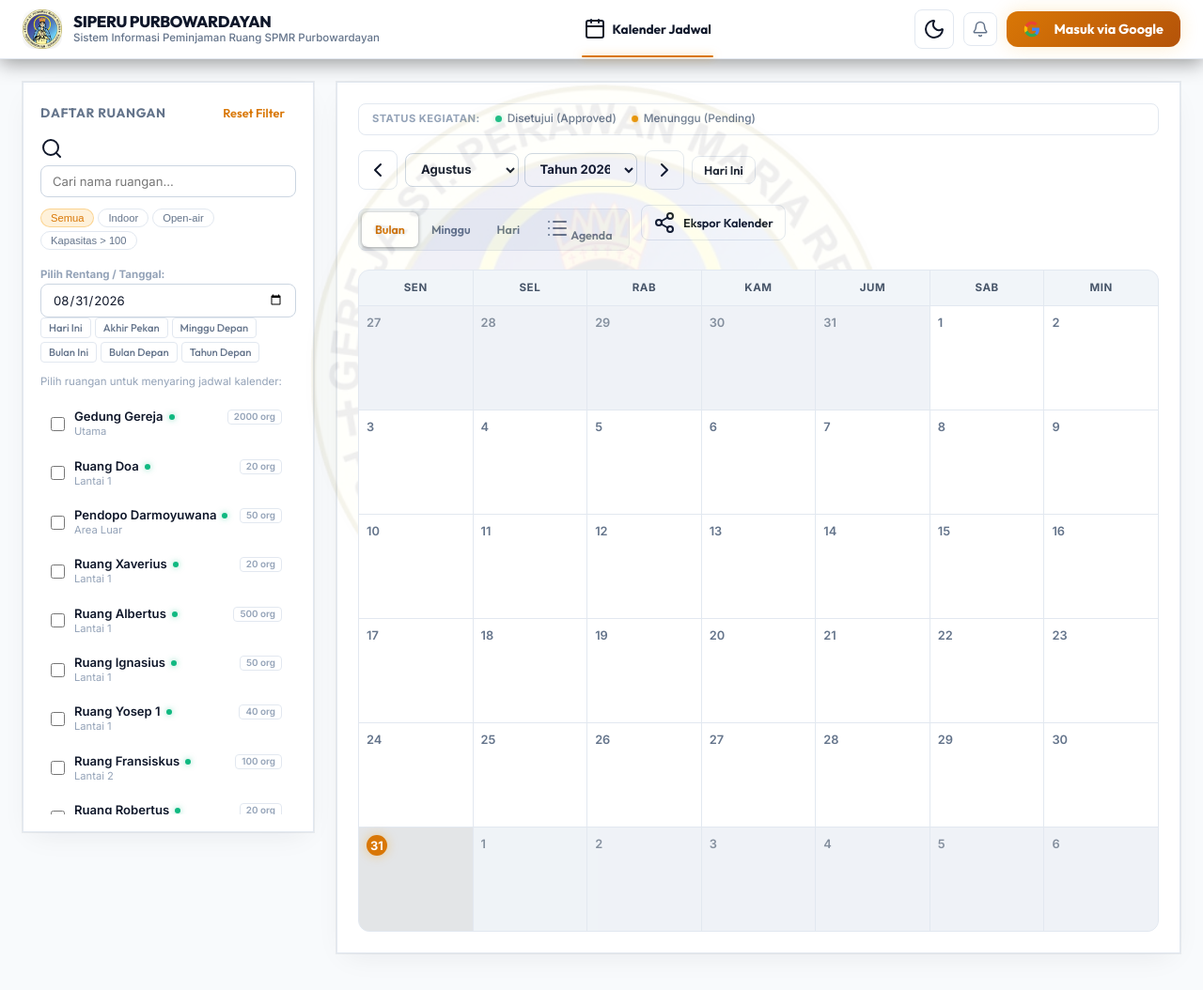
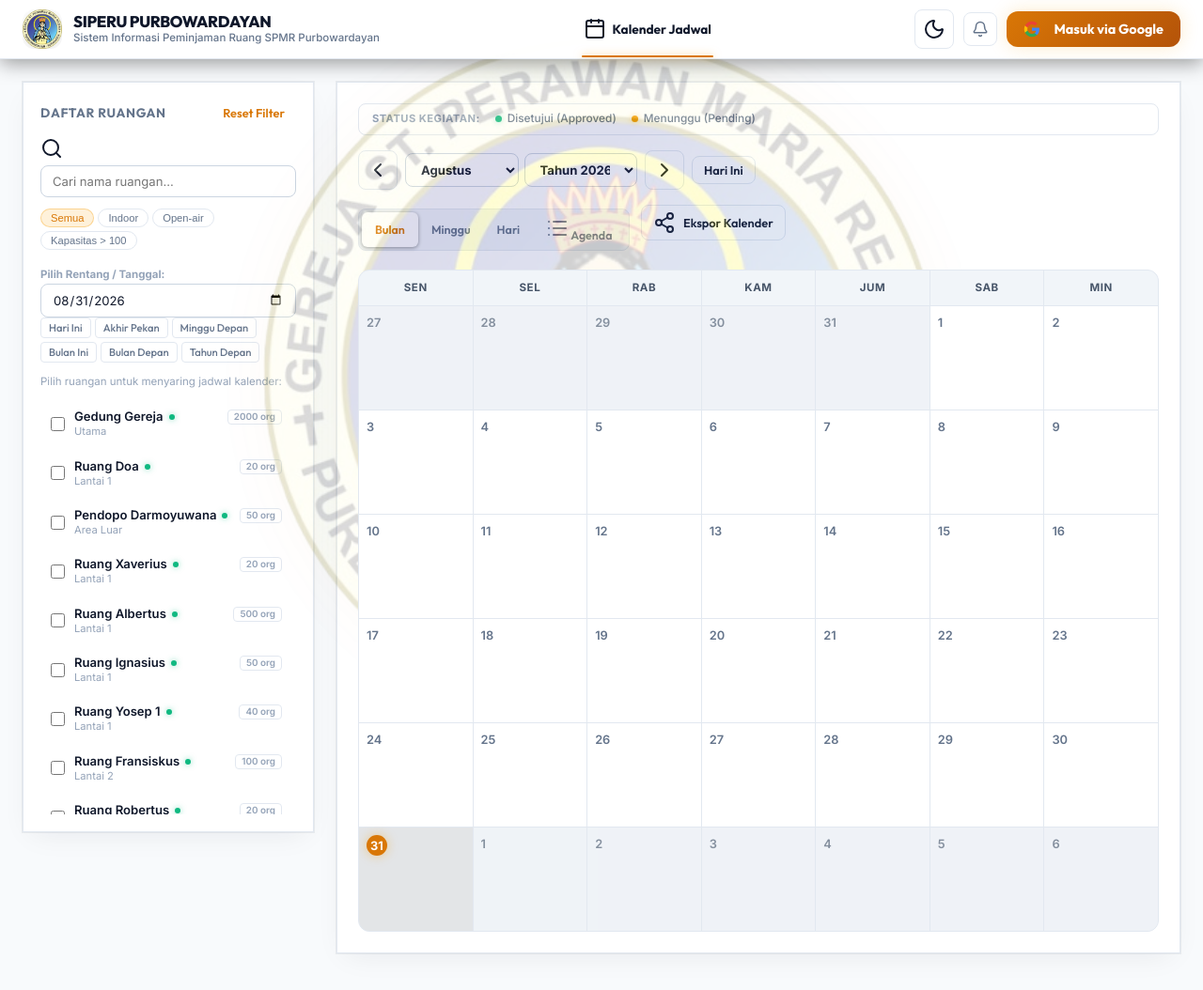
Before and after one commit to natalinonono/siperu-purbowardayan, a website: page index.html in a window 1280 px wide. Shown: the top 1054 px of the page at 94% size. Drawn offline with nearby package versions, Linux system fonts and the light colour scheme; no server answers.

Commit message:
Enhance background logo watermark visibility and sharpness

```diff
--- a/styles.css
+++ b/styles.css
@@ -212,31 +212,31 @@ body {
     position: relative;
 }
 
-/* Watermark background logo samar di seluruh halaman web */
+/* Watermark background logo resmi di seluruh halaman web */
 body::before {
     content: '';
     position: fixed;
     top: 50%;
     left: 50%;
     transform: translate(-50%, -50%);
-    width: 620px;
-    height: 620px;
-    max-width: 85vw;
-    max-height: 85vh;
+    width: 720px;
+    height: 720px;
+    max-width: 90vw;
+    max-height: 90vh;
     background-image: url('logo.png');
     background-repeat: no-repeat;
     background-position: center;
     background-size: contain;
-    opacity: 0.10; /* Diperjelas namun tetap elegan dan tidak mengganggu teks */
+    opacity: 0.22; /* Terlihat tegas dan jelas sebagai watermark resmi */
     pointer-events: none;
     z-index: 0;
-    filter: drop-shadow(0 0 35px rgba(245, 158, 11, 0.15));
-    transition: opacity 0.3s ease, filter 0.3s ease;
+    filter: drop-shadow(0 0 45px rgba(245, 158, 11, 0.25));
+    transition: opacity 0.35s ease, filter 0.35s ease;
 }
 
 [data-theme="light"] body::before {
-    opacity: 0.08;
-    filter: drop-shadow(0 0 25px rgba(217, 119, 6, 0.12));
+    opacity: 0.18; /* Jelas terlihat di tema terang */
+    filter: drop-shadow(0 0 35px rgba(217, 119, 6, 0.2));
 }
 
 h1, h2, h3, h4, h5, h6 {
```
